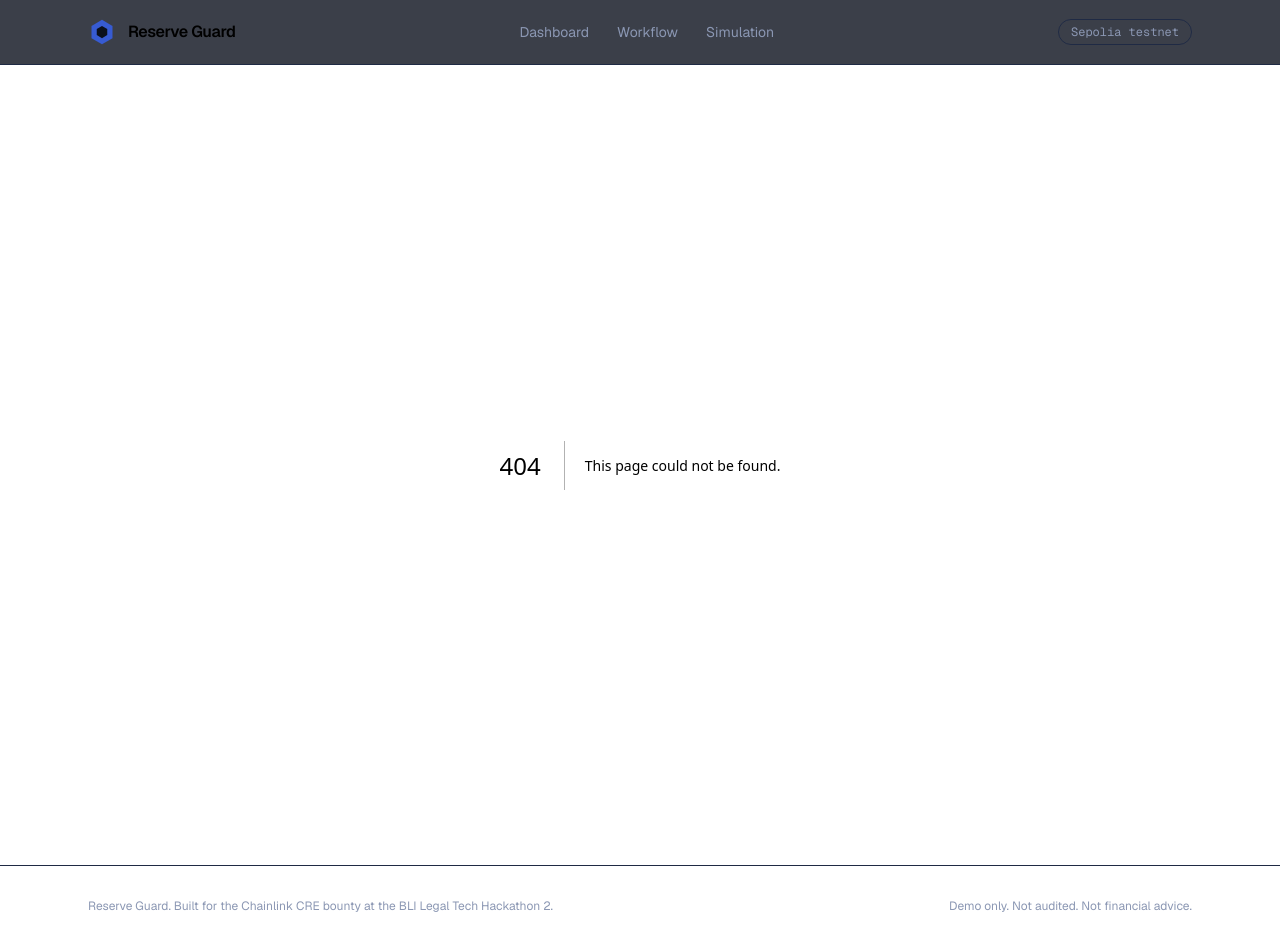
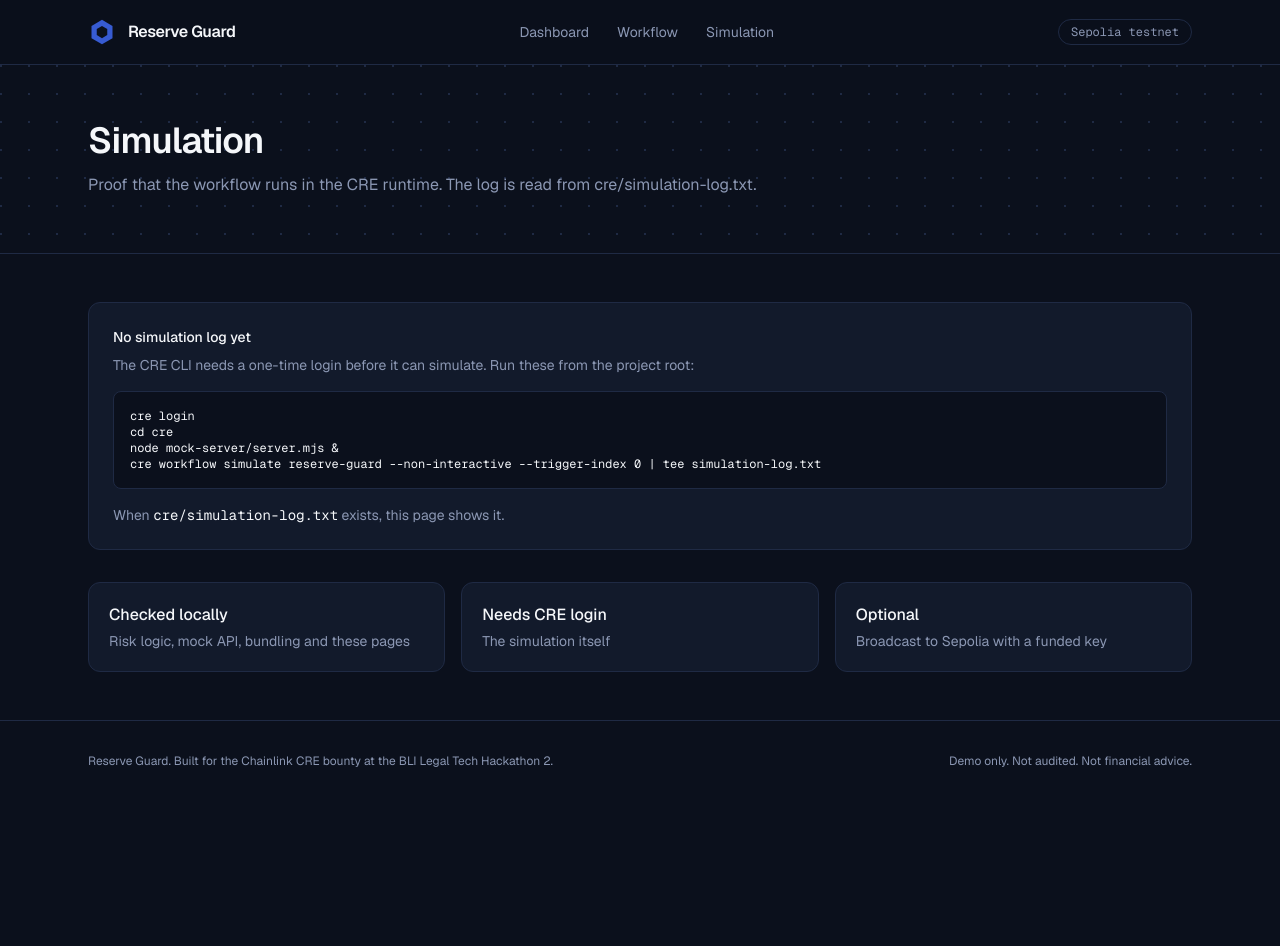
Before and after one commit to ayushsingh82/Attest, a Next.js app: page /simulation in a window 1280 px wide. Before the commit this address had no page. After the commit the page ends 801 px from the top, so only its background shows below. Built offline with nearby package versions, Linux system fonts and the light colour scheme.

Commit message:
Add workflow and simulation pages

```diff
--- /dev/null
+++ b/app/simulation/page.tsx
@@ -0,0 +1,48 @@
+import { existsSync, readFileSync } from "node:fs";
+import { join } from "node:path";
+import { PageTitle } from "@/components/site";
+
+export const metadata = { title: "Simulation" };
+
+function readLog() {
+  const file = join(process.cwd(), "cre", "simulation-log.txt");
+  return existsSync(file) ? readFileSync(file, "utf8") : null;
+}
+
+const COMMANDS = `cre login
+cd cre
+node mock-server/server.mjs &
+cre workflow simulate reserve-guard --non-interactive --trigger-index 0 | tee simulation-log.txt`;
+
+export default function SimulationPage() {
+  const log = readLog();
+  return (
+    <>
+      <PageTitle title="Simulation" description="Proof that the workflow runs in the CRE runtime. The log is read from cre/simulation-log.txt." />
+      <div className="mx-auto max-w-6xl space-y-8 px-4 py-12 sm:px-6">
+        {log ? (
+          <pre className="max-h-[32rem] overflow-auto rounded-xl border bg-surface p-5 font-mono text-xs leading-relaxed text-muted">{log}</pre>
+        ) : (
+          <div className="rounded-xl border bg-surface p-6 text-sm text-muted">
+            <p className="font-medium text-foreground">No simulation log yet</p>
+            <p className="mt-2">The CRE CLI needs a one-time login before it can simulate. Run these from the project root:</p>
+            <pre className="mt-4 overflow-auto rounded-lg border bg-background p-4 font-mono text-xs text-foreground">{COMMANDS}</pre>
+            <p className="mt-4">When <code className="font-mono text-foreground">cre/simulation-log.txt</code> exists, this page shows it.</p>
+          </div>
+        )}
+        <div className="grid gap-4 sm:grid-cols-3">
+          {[
+            ["Checked locally", "Risk logic, mock API, bundling and these pages"],
+            ["Needs CRE login", "The simulation itself"],
+            ["Optional", "Broadcast to Sepolia with a funded key"],
+          ].map(([t, d]) => (
+            <div key={t} className="rounded-xl border bg-surface p-5">
+              <p className="font-medium">{t}</p>
+              <p className="mt-1 text-sm text-muted">{d}</p>
+            </div>
+          ))}
+        </div>
+      </div>
+    </>
+  );
+}
--- /dev/null
+++ b/app/workflow/page.tsx
@@ -0,0 +1,85 @@
+import { readFileSync } from "node:fs";
+import { join } from "node:path";
+import { Boxes, Clock, Cpu, Database } from "lucide-react";
+import { PageTitle } from "@/components/site";
+
+export const metadata = { title: "Workflow" };
+
+const STEPS = [
+  { icon: Clock, title: "Cron trigger", file: "workflow.ts: initWorkflow", body: "A CronCapability fires the handler on the schedule in config.json, every 5 minutes by default." },
+  { icon: Database, title: "HTTP fetch with consensus", file: "workflow.ts: fetchReserves", body: "Each node calls the reserve API. Numeric fields are merged with median consensus, so one bad node cannot change the result." },
+  { icon: Cpu, title: "Risk check", file: "risk.ts: assessReserves", body: "Pure function turns reserves, supply, ripcord and report age into a status and a coverage ratio in basis points." },
+  { icon: Boxes, title: "EVM write", file: "workflow.ts: writeGuard", body: "The result is ABI-encoded and written to a DataFeedsCache contract on Sepolia through the EVM capability." },
+];
+
+const STATUSES = [
+  ["HEALTHY (0)", "Reserves cover 100% or more of supply"],
+  ["WATCH (1)", "Coverage between 99% and 100%"],
+  ["UNDERCOLLATERALIZED (2)", "Coverage below 99%, or supply missing"],
+  ["HALTED (3)", "Issuer ripcord is active"],
+  ["STALE (4)", "Report older than 24 hours, or date invalid"],
+];
+
+export default function WorkflowPage() {
+  const config = readFileSync(join(process.cwd(), "cre", "reserve-guard", "config.json"), "utf8");
+  return (
+    <>
+      <PageTitle title="Workflow" description="A Chainlink Runtime Environment workflow that connects an external reserve API to a smart contract." />
+      <div className="mx-auto max-w-6xl space-y-14 px-4 py-12 sm:px-6">
+        <section>
+          <h2 className="text-2xl font-semibold tracking-tight">Steps</h2>
+          <ol className="mt-6 space-y-4">
+            {STEPS.map(({ icon: Icon, title, file, body }, i) => (
+              <li key={title} className="flex gap-4 rounded-xl border bg-surface p-5">
+                <div className="flex size-10 shrink-0 items-center justify-center rounded-lg border text-primary"><Icon className="size-5" /></div>
+                <div>
+                  <p className="font-medium"><span className="mr-2 font-mono text-xs text-muted">0{i + 1}</span>{title}</p>
+                  <p className="mt-1 text-sm text-muted">{body}</p>
+                  <p className="mt-2 font-mono text-xs text-primary">{file}</p>
+                </div>
+              </li>
+            ))}
+          </ol>
+        </section>
+        <section>
+          <h2 className="text-2xl font-semibold tracking-tight">On-chain payload</h2>
+          <p className="mt-2 max-w-2xl text-sm text-muted">ABI-encoded and delivered through a DataFeedsCache <span className="font-mono text-foreground">writeReport</span> call.</p>
+          <div className="mt-6 grid gap-6 lg:grid-cols-2">
+            <div className="divide-y rounded-xl border bg-surface text-sm">
+              {[["lastUpdated", "uint32", "Report timestamp from the issuer"], ["totalReserve", "uint256", "Reserves held, in whole units"], ["ratioBps", "uint32", "Reserves divided by supply, 10000 = 100%"], ["status", "uint8", "0 healthy to 4 stale"]].map(([n, t, d]) => (
+                <div key={n} className="flex flex-col gap-1 px-5 py-3 sm:flex-row sm:items-baseline sm:justify-between">
+                  <span className="font-mono">{n} <span className="text-primary">{t}</span></span>
+                  <span className="text-muted">{d}</span>
+                </div>
+              ))}
+            </div>
+            <div className="rounded-xl border bg-surface p-5 text-sm">
+              <p className="font-medium">Target contract</p>
+              <p className="mt-1 text-muted">DataFeedsCache on Ethereum Sepolia</p>
+              <p className="mt-3 break-all font-mono text-xs">0x92bc132002694088c8afE4f09EEA87c46fF5902f</p>
+              <a href="https://sepolia.etherscan.io/address/0x92bc132002694088c8afE4f09EEA87c46fF5902f" target="_blank" rel="noreferrer" className="mt-4 inline-block text-primary hover:underline">View on Etherscan</a>
+              <p className="mt-4 text-xs text-muted">This is the contract from Chainlink&apos;s official bring-your-own-data template.</p>
+            </div>
+          </div>
+        </section>
+        <section className="grid gap-6 lg:grid-cols-2">
+          <div>
+            <h2 className="text-2xl font-semibold tracking-tight">Status codes</h2>
+            <div className="mt-6 divide-y rounded-xl border bg-surface text-sm">
+              {STATUSES.map(([k, v]) => (
+                <div key={k} className="flex flex-col gap-1 px-5 py-3 sm:flex-row sm:justify-between">
+                  <span className="font-mono">{k}</span>
+                  <span className="text-muted">{v}</span>
+                </div>
+              ))}
+            </div>
+          </div>
+          <div>
+            <h2 className="text-2xl font-semibold tracking-tight">config.json</h2>
+            <pre className="mt-6 overflow-auto rounded-xl border bg-surface p-5 font-mono text-xs leading-relaxed text-muted">{config}</pre>
+          </div>
+        </section>
+      </div>
+    </>
+  );
+}
```
Also changed, not shown: 1 other file (tests, documents, lock files or other folders).
